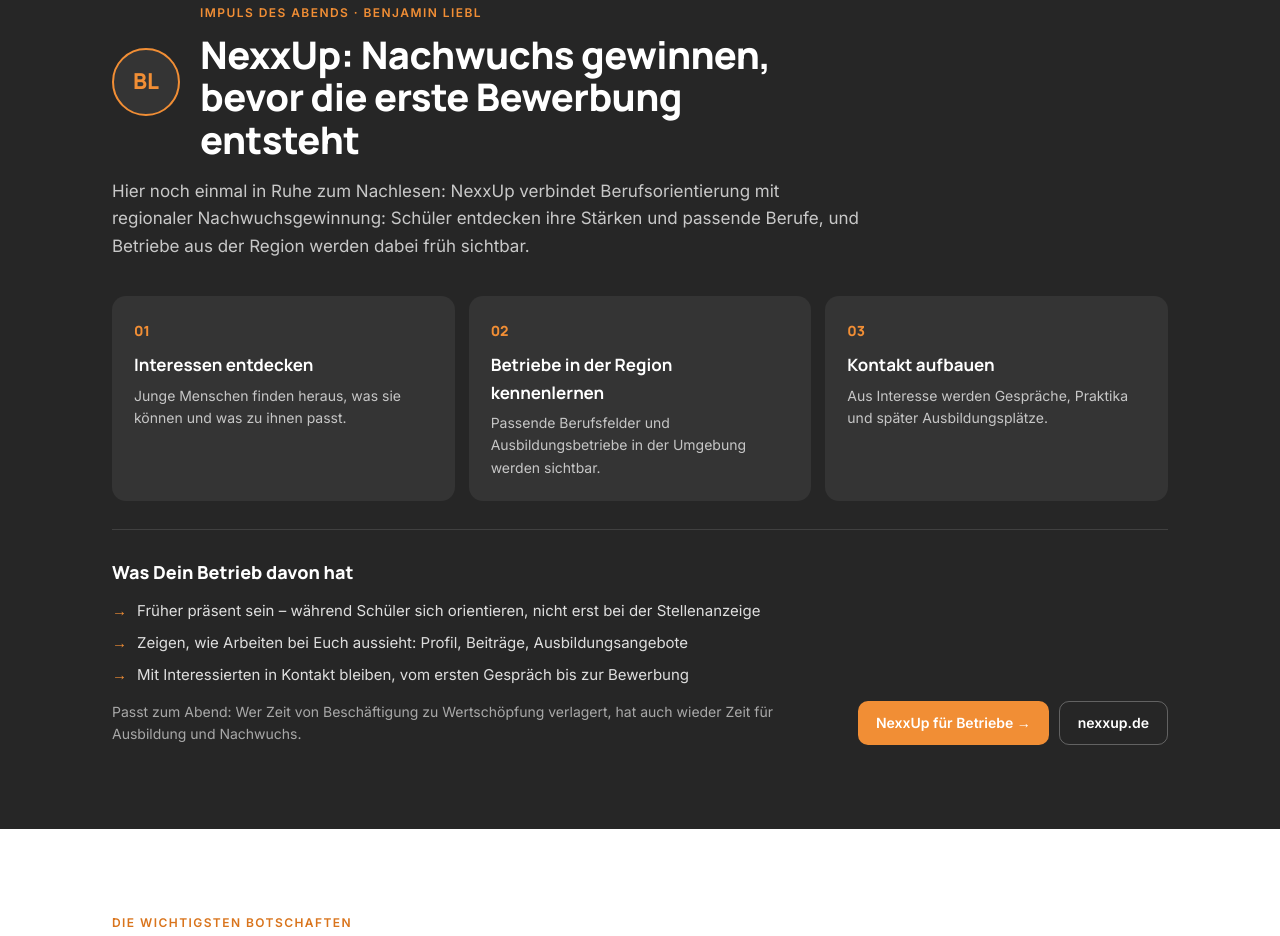
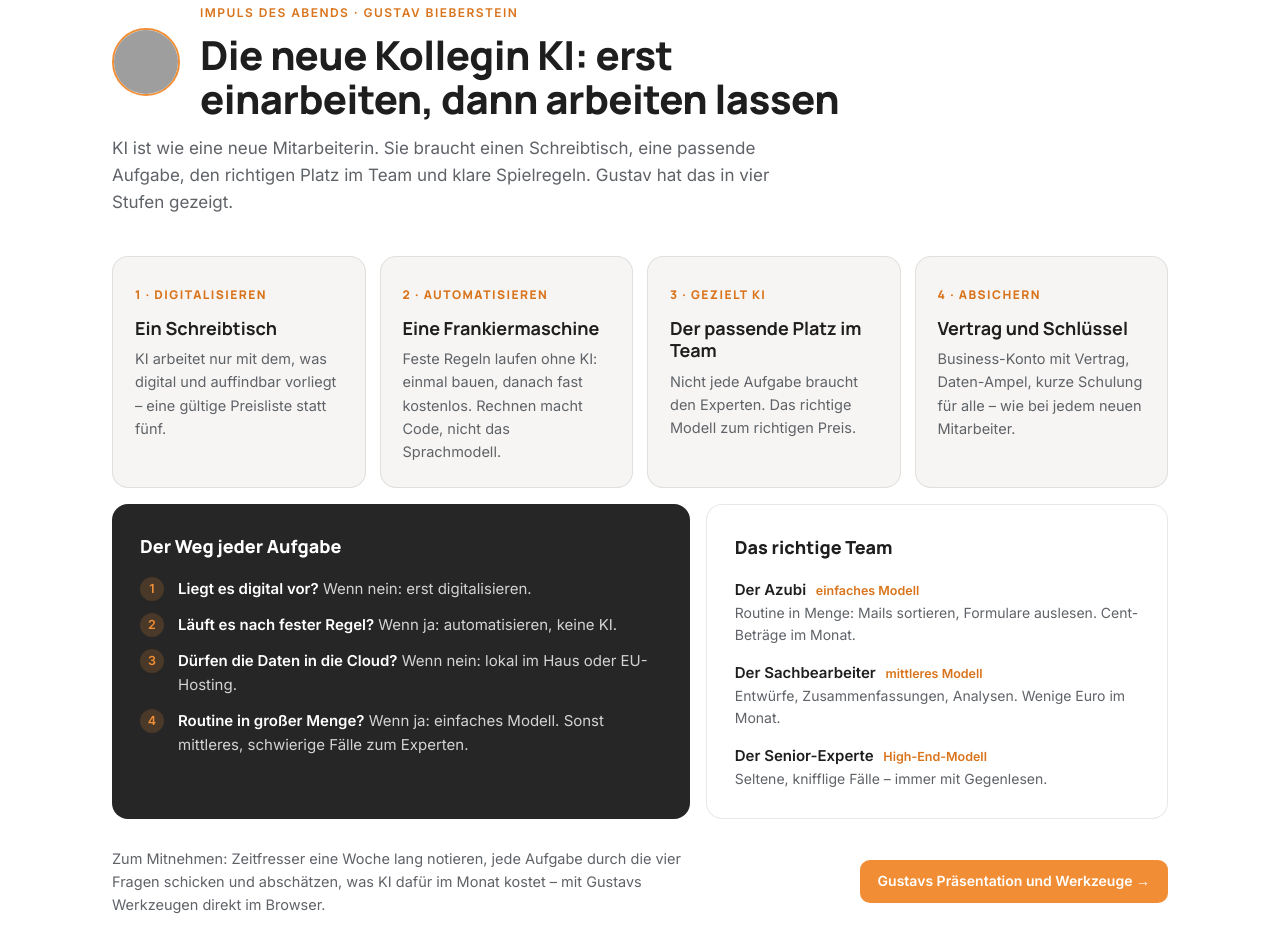
Before and after one commit to mobilplus-Systemhaus-GmbH/bnw-ki-impuls, a plain HTML site: page november/index.html in a window 1280 px wide. Shown: the part 6502-7438 px from the top of the page. Drawn offline with Linux system fonts and the light colour scheme; grey boxes are pictures that could not be loaded.

Commit message:
Recap November: Impuls Gustav Bieberstein (Die neue Kollegin KI) und Link zur Praesentation
Co-Authored-By: Claude Opus 5.5 <noreply@anthropic.com>

```diff
--- a/november/index.html
+++ b/november/index.html
@@ -205,6 +205,32 @@ a{color:inherit}
 .nx-knoepfe{display:flex;gap:10px;flex-wrap:wrap}
 @media(max-width:860px){.nx-schritte{grid-template-columns:1fr}.nx-betrieb{grid-template-columns:1fr;gap:20px}}
 @media(max-width:620px){.nexxup{padding:60px 0}.nx-kopf{align-items:flex-start}.nexxup .initialen{width:52px;height:52px;font-size:17px}}
+
+/* Impuls Gustav: Die neue Kollegin KI */
+.gb-kopf{display:flex;gap:20px;align-items:center}
+.gb-kopf img{width:68px;height:68px;border-radius:50%;object-fit:cover;border:2px solid var(--orange);flex-shrink:0}
+.gb-kopf h2{max-width:26ch}
+.gb-stufen{display:grid;grid-template-columns:repeat(4,1fr);gap:14px;margin-top:40px}
+.gb-stufe{background:var(--flaeche);border:1px solid var(--linie);border-radius:16px;padding:24px 22px}
+.gb-stufe span{font-family:"Manrope",sans-serif;font-weight:800;font-size:12px;letter-spacing:.12em;text-transform:uppercase;color:var(--orange-tief)}
+.gb-stufe b{display:block;font-family:"Manrope",sans-serif;font-size:18px;line-height:1.25;margin:10px 0 8px}
+.gb-stufe p{font-size:14.5px;color:var(--leise)}
+.gb-unten{display:grid;grid-template-columns:1.25fr 1fr;gap:16px;margin-top:16px}
+.gb-weg{background:var(--dunkel);color:#fff;border-radius:16px;padding:28px}
+.gb-weg h3,.gb-team h3{font-family:"Manrope",sans-serif;font-size:18px;font-weight:800;margin-bottom:16px}
+.gb-weg ol{list-style:none;display:grid;gap:12px;counter-reset:f}
+.gb-weg li{display:grid;grid-template-columns:28px 1fr;gap:10px;font-size:15px;color:rgba(255,255,255,.8);counter-increment:f}
+.gb-weg li::before{content:counter(f);width:24px;height:24px;border-radius:50%;background:rgba(241,142,53,.18);color:var(--orange);font-weight:800;font-size:12.5px;display:grid;place-items:center}
+.gb-weg li b{color:#fff;font-weight:700}
+.gb-team{background:var(--weiss);border:1px solid var(--linie);border-radius:16px;padding:28px}
+.gb-team dl{display:grid;gap:14px}
+.gb-team dt{font-weight:700;font-size:15px}
+.gb-team dt small{font-weight:600;color:var(--orange-tief);margin-left:6px}
+.gb-team dd{font-size:14px;color:var(--leise)}
+.gb-fuss{display:flex;align-items:center;justify-content:space-between;gap:20px;flex-wrap:wrap;margin-top:28px}
+.gb-fuss p{font-size:14.5px;color:var(--leise);max-width:40em}
+@media(max-width:960px){.gb-stufen{grid-template-columns:repeat(2,1fr)}.gb-unten{grid-template-columns:1fr}}
+@media(max-width:620px){.gb-stufen{grid-template-columns:1fr}.gb-kopf{align-items:flex-start}.gb-kopf img{width:52px;height:52px}.gb-fuss .knopf{white-space:normal}}
 
 /* Menschen + Links */
 .menschen{display:grid;grid-template-columns:repeat(3,1fr);gap:16px;margin-top:40px}
@@ -436,6 +462,46 @@ a{color:inherit}
   </div>
 </section>
 
+<section class="abschnitt" id="kollegin-ki">
+  <div class="innen">
+    <div class="gb-kopf">
+      <img src="../biberstein.png" alt="Gustav Bieberstein">
+      <div><div class="ueber">Impuls des Abends · Gustav Bieberstein</div>
+      <h2>Die neue Kollegin KI: erst einarbeiten, dann arbeiten lassen</h2></div>
+    </div>
+    <p class="einleitung">KI ist wie eine neue Mitarbeiterin. Sie braucht einen Schreibtisch, eine passende Aufgabe, den richtigen Platz im Team und klare Spielregeln. Gustav hat das in vier Stufen gezeigt.</p>
+    <div class="gb-stufen">
+      <div class="gb-stufe"><span>1 · Digitalisieren</span><b>Ein Schreibtisch</b><p>KI arbeitet nur mit dem, was digital und auffindbar vorliegt – eine gültige Preisliste statt fünf.</p></div>
+      <div class="gb-stufe"><span>2 · Automatisieren</span><b>Eine Frankiermaschine</b><p>Feste Regeln laufen ohne KI: einmal bauen, danach fast kostenlos. Rechnen macht Code, nicht das Sprachmodell.</p></div>
+      <div class="gb-stufe"><span>3 · Gezielt KI</span><b>Der passende Platz im Team</b><p>Nicht jede Aufgabe braucht den Experten. Das richtige Modell zum richtigen Preis.</p></div>
+      <div class="gb-stufe"><span>4 · Absichern</span><b>Vertrag und Schlüssel</b><p>Business-Konto mit Vertrag, Daten-Ampel, kurze Schulung für alle – wie bei jedem neuen Mitarbeiter.</p></div>
+    </div>
+    <div class="gb-unten">
+      <div class="gb-weg">
+        <h3>Der Weg jeder Aufgabe</h3>
+        <ol>
+          <li><span><b>Liegt es digital vor?</b> Wenn nein: erst digitalisieren.</span></li>
+          <li><span><b>Läuft es nach fester Regel?</b> Wenn ja: automatisieren, keine KI.</span></li>
+          <li><span><b>Dürfen die Daten in die Cloud?</b> Wenn nein: lokal im Haus oder EU-Hosting.</span></li>
+          <li><span><b>Routine in großer Menge?</b> Wenn ja: einfaches Modell. Sonst mittleres, schwierige Fälle zum Experten.</span></li>
+        </ol>
+      </div>
+      <div class="gb-team">
+        <h3>Das richtige Team</h3>
+        <dl>
+          <div><dt>Der Azubi <small>einfaches Modell</small></dt><dd>Routine in Menge: Mails sortieren, Formulare auslesen. Cent-Beträge im Monat.</dd></div>
+          <div><dt>Der Sachbearbeiter <small>mittleres Modell</small></dt><dd>Entwürfe, Zusammenfassungen, Analysen. Wenige Euro im Monat.</dd></div>
+          <div><dt>Der Senior-Experte <small>High-End-Modell</small></dt><dd>Seltene, knifflige Fälle – immer mit Gegenlesen.</dd></div>
+        </dl>
+      </div>
+    </div>
+    <div class="gb-fuss">
+      <p>Zum Mitnehmen: Zeitfresser eine Woche lang notieren, jede Aufgabe durch die vier Fragen schicken und abschätzen, was KI dafür im Monat kostet – mit Gustavs Werkzeugen direkt im Browser.</p>
+      <a class="knopf" href="https://gstvbstn.github.io/Karla-Intelli/" target="_blank" rel="noopener">Gustavs Präsentation und Werkzeuge →</a>
+    </div>
+  </div>
+</section>
+
 <section class="nexxup">
   <div class="innen">
     <div class="nx-kopf">
@@ -485,6 +551,11 @@ a{color:inherit}
         <span class="dl-art">PDF</span>
         <span class="dl-text"><b>Präsentation mobilplus · Frank Winkler</b><small>Business Netzwerk Wilsdruff · 25.11.2026 · 10 Folien · 1 MB</small></span>
         <span class="dl-pfeil">↓</span>
+      </a>
+      <a class="download" href="https://gstvbstn.github.io/Karla-Intelli/" target="_blank" rel="noopener" style="margin-top:10px">
+        <span class="dl-art">WEB</span>
+        <span class="dl-text"><b>Präsentation Gustav Bieberstein · Die neue Kollegin KI</b><small>Mit Zeitfresser-Liste und Kostenrechner · online</small></span>
+        <span class="dl-pfeil">↗</span>
       </a>
     </div>
   </div>
```
